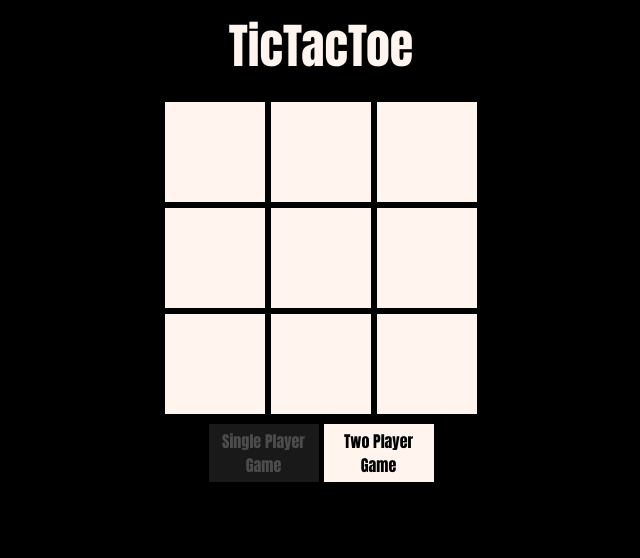
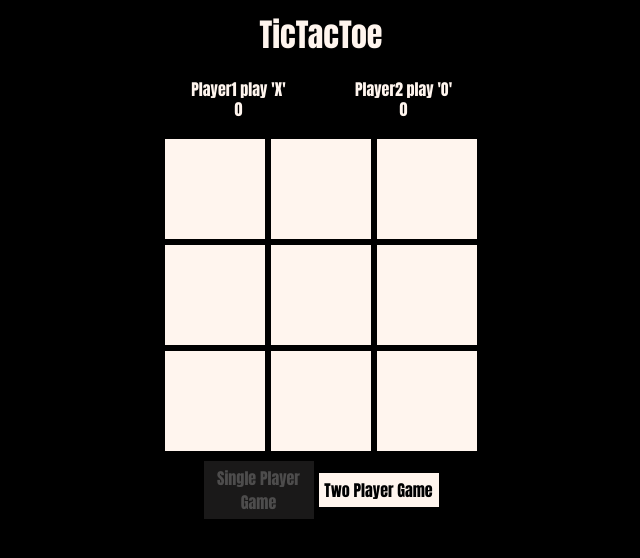
Before and after one commit to terobot/tictactoe, a plain HTML site: page index.html in a window 1280 px wide. Both pictures are taken after a click on the element "Two Player Game". Shown: the whole page, without its empty margins (319-959 px from the left). Drawn offline with Linux system fonts and the light colour scheme.

Commit message:
Add some spagetti code

```diff
--- a/main.js
+++ b/main.js
@@ -64,18 +64,19 @@ const GameBoard = (() => {
         gameBoard[row][col] = mark
         element.innerHTML = mark
     }
-    return { gameBoard, setupGameBoard, updateBoard }
+    return { gameBoard, setupGameBoard, updateBoard, calcCol, calcRow }
 })()
-const Player = (name, type, mark, score) => {
-    return {name, type, mark, score}
+const Player = (name, type, mark, score, turn) => {
+    return {name, type, mark, score, turn}
 }
 const GameManager = (() => {
     const gameParameters = {
         gameType: 1,
         gameBoardSize: 3,
         difficulty: 'Easy',
-        player1: Player('You', 'human', 'x', 0),
-        player2: Player('Bot', 'ai', 'o', 0)
+        player1: Player('You', 'human', 'x', 0, true),
+        player2: Player('Bot', 'ai', 'o', 0, false),
+        turn: 'x'
     }
     const drawQuestions = (gameType) => {
         const bodyHeader = document.getElementsByTagName('header')[0]
@@ -99,24 +100,46 @@ const GameManager = (() => {
         questionsEl.append(twoPlayerEl)
         bodyHeader.insertAdjacentElement('afterend',questionsEl)
     }
-    // const drawStats = () => {
-    //     const bodyHeader = document.getElementsByTagName('header')[0]
-    //     const statsEl = document.createElement('div')
-    //     const playerOneEl = document.createElement('div')
-    //     const playerTwoEl = document.createElement('div')
-
-    //     statsEl.append(playerOneEl)
-    //     statsEl.append(playerTwoEl)
-    //     bodyHeader.insertAdjacentElement('afterend',statsEl)
-    // }
+    const createStatsEl = () => {
+        const statsEl = document.createElement('div')
+        statsEl.setAttribute('class', 'stats')
+        return statsEl
+    }
+    const createPlayerStatsEl = (player) => {
+        const playerStatsEl = document.createElement('div')
+        const nameAndMarkEl = document.createElement('div')
+        const scoreEl = document.createElement('div')
+        playerStatsEl.setAttribute('class', 'stats-player')
+        nameAndMarkEl.innerHTML = `${player.name} play '${player.mark.toUpperCase()}'`
+        playerStatsEl.append(nameAndMarkEl)
+        scoreEl.innerHTML = player.score
+        playerStatsEl.append(scoreEl)
+        return playerStatsEl
+    }
+    const drawStats = () => {
+        const bodyHeader = document.getElementsByTagName('header')[0]
+        const statsEl = createStatsEl()
+        const playerOneStatsEl = createPlayerStatsEl(gameParameters.player1)
+        const playerTwoStatsEl = createPlayerStatsEl(gameParameters.player2)
+        statsEl.append(playerOneStatsEl)
+        statsEl.append(playerTwoStatsEl)
+        bodyHeader.insertAdjacentElement('afterend',statsEl)
+    }
     const initDisplay = () => {
         const questionsEl = document.getElementsByClassName('questions')[0]
+        const statsEl = document.getElementsByClassName('stats')[0]
         const gameBoardEl = document.getElementsByClassName('game-container')[0]
         if(questionsEl) {
             while (questionsEl.lastElementChild) {
                 questionsEl.lastElementChild.remove()
             }
             questionsEl.remove()
+        }
+        if(statsEl) {
+            while (statsEl.lastElementChild) {
+                statsEl.lastElementChild.remove()
+            }
+            statsEl.remove()
         }
         if(gameBoardEl) {
             while (gameBoardEl.lastElementChild) {
@@ -129,33 +152,74 @@ const GameManager = (() => {
         initDisplay()
         drawQuestions(gameParameters.gameType)
         GameBoard.setupGameBoard(gameParameters.gameBoardSize)
+        drawStats()
         console.log(gameParameters)
     }
     const initSinglePlayerGame = () => {
         gameParameters.gameType = 1
-        gameParameters.player1 = Player('You', 'human', 'x', 0)
-        gameParameters.player2 = Player('Bot', 'ai', 'o', 0)
+        gameParameters.player1 = Player('You', 'human', 'x', 0, true)
+        gameParameters.player2 = Player('Bot', 'ai', 'o', 0, false)
         newGame()
     }
     const initTwoPlayerGame = () => {
         gameParameters.gameType = 2
-        gameParameters.player1 = Player('Player1', 'human', 'x', 0)
-        gameParameters.player2 = Player('Player2', 'human', 'o', 0)
+        gameParameters.player1 = Player('Player1', 'human', 'x', 0, true)
+        gameParameters.player2 = Player('Player2', 'human', 'o', 0, false)
         newGame()
+    }
+    const getRandomIntInclusive = (min, max) => {
+        min = Math.ceil(min)
+        max = Math.floor(max)
+        return Math.floor(Math.random() * (max - min + 1) + min)
+    }
+    const playBotMove = (difficulty, botMark, board, size) => {
+        if (difficulty === 'Easy') {
+            var movePlayed = false
+            while (!movePlayed) {
+                var index = getRandomIntInclusive(1, size*size)
+                var element = document.getElementById(`${index}`)
+                if (element.innerHTML === '') {
+                    GameBoard.updateBoard(element, index, botMark)
+                    movePlayed = true
+                }
+            }
+        }
+    }
+    const controlGamePlay = (gameType) => {
+        if (gameType === 1) {
+            playBotMove(gameParameters.difficulty, gameParameters.player2.mark, GameBoard.gameBoard, gameParameters.gameBoardSize)
+        }
+        else {
+            changeTurn(gameParameters.turn)
+        }
+    }
+    const checkForEmptyCell = (board) => {
+        board.forEach(e => {
+            if (e === '') {
+                return true
+            }
+        })
+        return false
+    }
+    const checkWinningRow = (index, mark, size) => {
+        const row = GameBoard.calcRow(index)
+        const col = GameBoard.calcCol(index, row)
+        return false
+    }
+    const changeTurn = (turn) => {
+        gameParameters.turn = turn === 'x' ? 'o' : 'x'
     }
     const placeMark = (e) => {
         const element = e.target
         const index = Number(e.target.id)
         if(element.innerHTML==='') {
-            GameBoard.updateBoard(element, index, gameParameters.player1.mark)
+            GameBoard.updateBoard(element, index, gameParameters.turn)
         }
+        checkWinningRow(index, gameParameters.turn, gameParameters.size)
+        controlGamePlay(gameParameters.gameType)
         e.preventDefault()
     }
     return { newGame, placeMark }
 })()
 
 GameManager.newGame()
-// GameBoard.updateBoard(5,'o')
-// GameBoard.updateBoard(1,'x')
-// GameBoard.updateBoard(9,'o')
-// GameBoard.updateBoard(7,'x')
--- a/style.css
+++ b/style.css
@@ -16,9 +16,34 @@ header {
     color: seashell;
     padding: 10px;
     font-weight: bold;
-    font-size: 3em;
+    font-size: 2em;
     text-align: center;
     user-select: none;
+}
+
+.stats {
+    display: flex;
+    font-size: 16px;
+    font-weight: bold;
+    align-items: center;
+    justify-content: center;
+    flex-wrap: wrap;
+    width: 330px;
+    margin:auto;
+    gap: 5px;
+    padding: 5px;
+}
+
+.stats-player {
+    display:inline-block;
+    color:seashell;
+    user-select: none;
+    vertical-align:middle;
+    width: 150px;
+    padding: 5px;
+    text-align: center;
+    pointer-events: none;
+    line-height: 20px;
 }
 
 .game-container {
@@ -47,10 +72,11 @@ header {
 .questions {
     display: flex;
     font-size: 16px;
+    font-weight: bold;
     align-items: center;
     justify-content: center;
     flex-wrap: wrap;
-    width: 230px;
+    width: 250px;
     margin:auto;
     gap: 5px;
 }
@@ -62,7 +88,7 @@ header {
     box-shadow: 0 0 5px -1px rgba(0,0,0,0.2);
     user-select: none;
     vertical-align:middle;
-    width: 100px;
+    width: 110px;
     padding: 5px;
     text-align: center;
     pointer-events: none;
```
